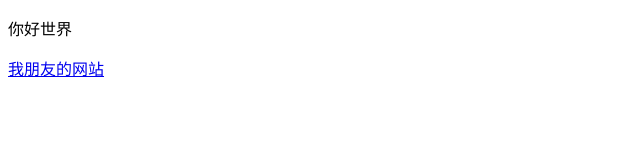
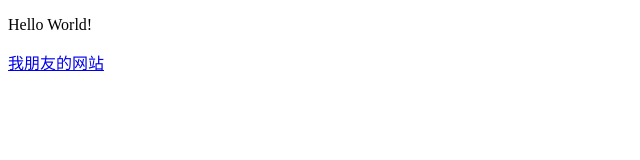
Before and after one commit to pythoncpy/pythoncpy.github.io, a plain HTML site: page index.html in a window 1280 px wide. Shown: the whole page, without its empty margins (0-640 px from the left). Drawn offline with Linux system fonts and the light colour scheme.

Commit message:
Update index.html

```diff
--- a/index.html
+++ b/index.html
@@ -5,7 +5,7 @@
     <title>A cool Website</title>
 </head>
 <body>
-  <p>你好世界</p>
+  <p>Hello World!</p>
   <a href="https://a-red-apple.github.io">我朋友的网站</a>
 </body>
 </html>
```
